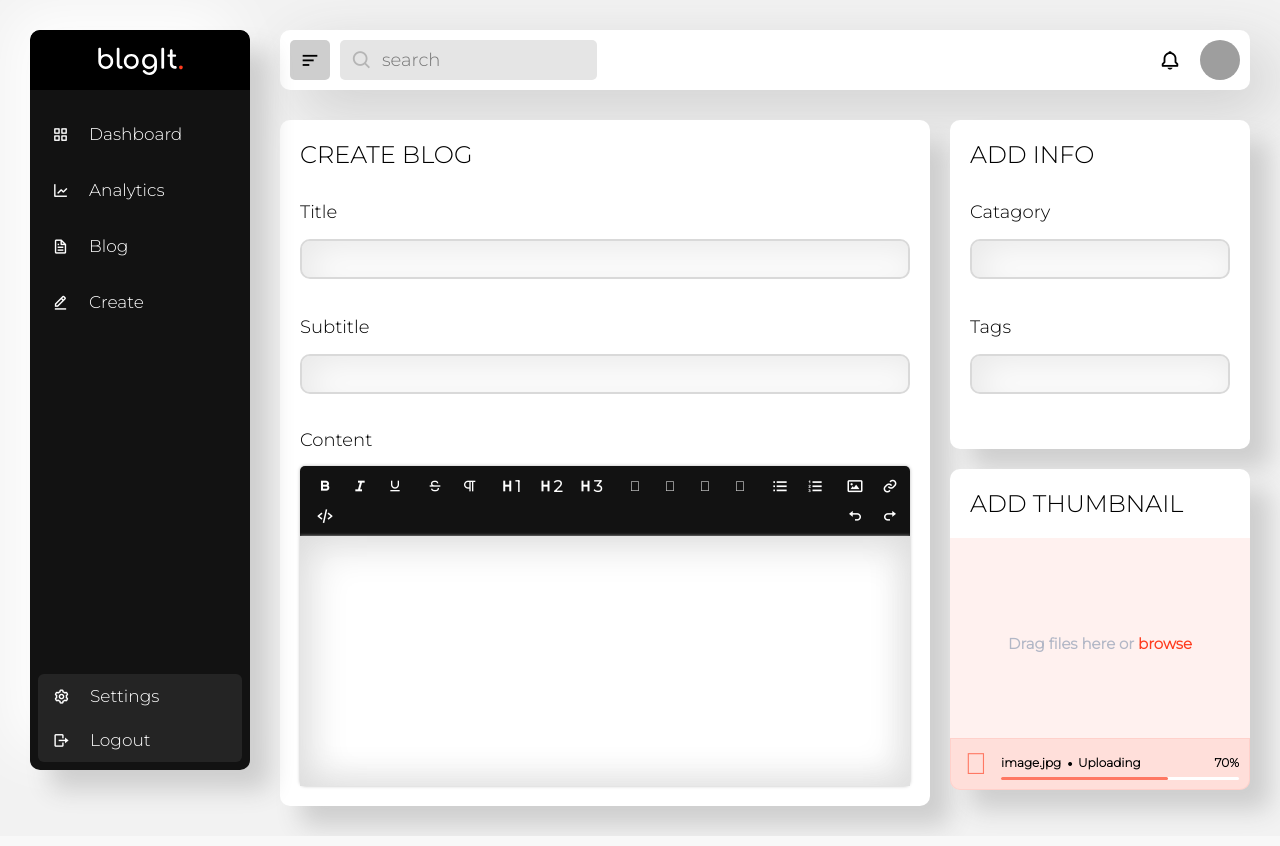
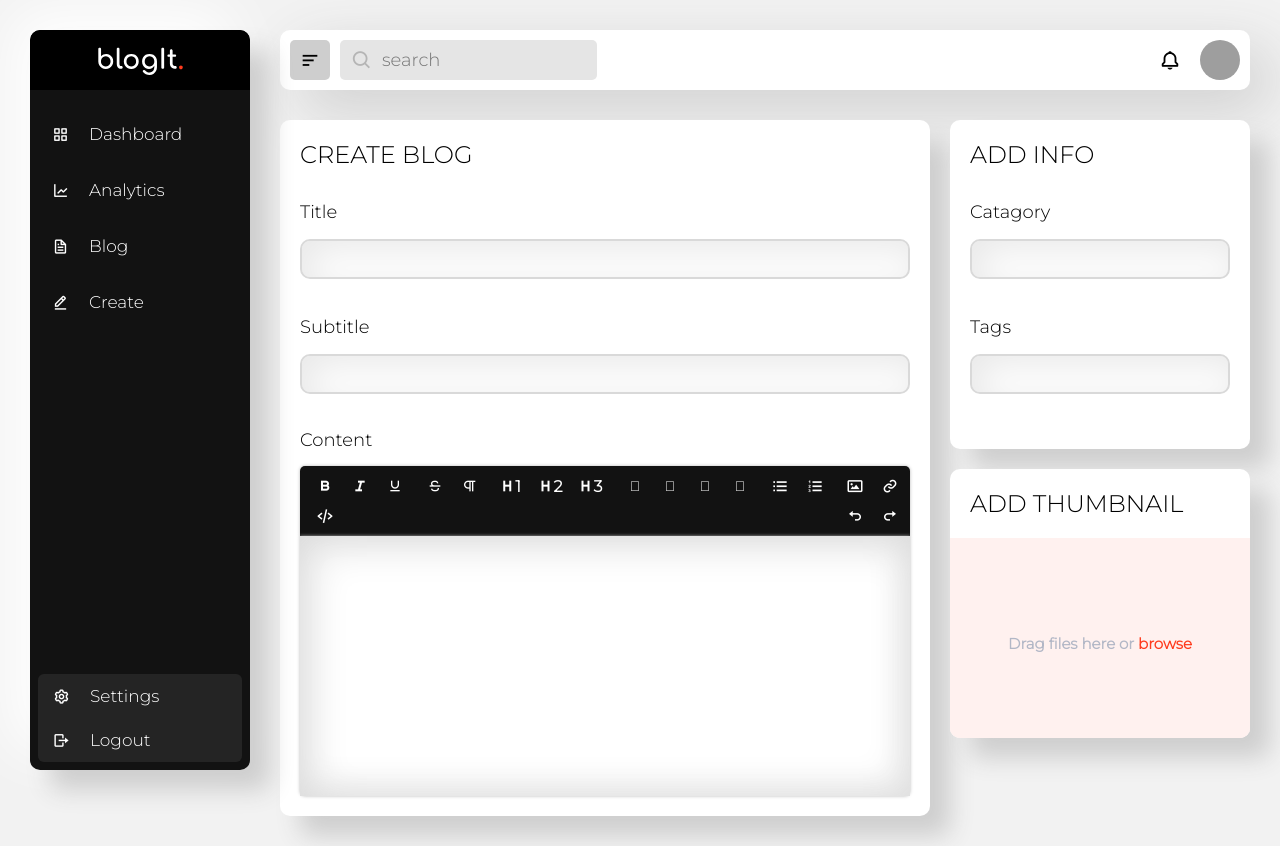
Before and after one commit to dasdebjeet/blogIt, a PHP site: page /all_projects/dashboard.php in a window 1280 px wide. Run offline with PHP 8.4, Linux system fonts and the light colour scheme; some libraries are stand-ins or nearby versions; grey boxes are pictures that could not be loaded.

Commit message:
dashboard blog image uploader is modified

```diff
--- a/css/dashboard_create_blog.css
+++ b/css/dashboard_create_blog.css
@@ -191,27 +191,56 @@
 }
 
 .dashboard_create_blog_image_upload_con {
-    /* margin: 0 20px; */
+    background: #fff1ef;
+    border-radius: 0 0 10px 10px;
 }
 
 .dashboard_create_blog_image_dropzone {
+    position: relative;
     background: #fff1ef;
+    height: 200px;
+    /* border: 1.5px dashed var(--themec); */
+    border-radius: 0 0 10px 10px;
+}
 
-    min-height: 200px;
-    /* border: 1.5px dashed var(--themec); */
-    /* border-radius: 10px 10px 0 0; */
+.dropzone_active {
+    background: #e0fff4 !important;
+}
+
+.dashboard_create_blog_image_dropzone_overlay {
+    background-repeat: no-repeat;
+    background-position: center;
+    background-size: cover;
+    position: absolute;
+    top: 0;
+    left: 0;
+    width: 100%;
+    height: 100%;
+    /* border-radius: inherit; */
+    cursor: pointer;
+    user-select: none;
+    overflow: hidden;
+}
+
+.dashboard_create_blog_image_dropzone_content {
+    flex-direction: column;
+    width: 100%;
+    height: 200px;
 }
 
 .blog_image_dropzone_icon {
     color: #ff7863;
     font-size: 5em;
+    transition: all 0.1s ease-in-out;
 }
 
 .blog_image_dropzone_text {
     margin-top: 10px;
     color: #b2b7c6;
+    text-align: center;
     font-size: 15px;
     font-weight: 600;
+    transition: all 0.1s ease-in-out;
 }
 
 .blog_image_dropzone_text span {
@@ -219,83 +248,63 @@
 }
 
 .blog_image_progress_preveiw_con {
+    /* display: none; */
     /* margin-top: 10px; */
 }
 
 .blog_image_progress_preveiw {
     background: #ff3b1d29;
     width: 100%;
-    border: 1px solid #ff3b1d14;
     border-radius: 0 0 10px 10px;
 }
 
-.blog_image_progress_preveiw_imgIcon {
+.blog_image_progress_preveiw_mainImgIcon {
     width: 50px;
     height: 50px;
+    color: #ff7863;
     font-size: 30px;
-    color: #ff7863;
 }
 
-.blog_image_progress_preveiw_img_detail {
+.blog_image_progress_preveiw_mainImg_content {
+    flex-direction: column;
     width: calc(100% - 50px);
-    padding-right: 10px;
-}
-
-.blog_image_progress_preveiw_img_detail_title {
-    justify-content: space-between;
-    width: 100%;
-    font-size: 12px;
+    height: 50px;
+    padding-right: 15px;
+    font-size: 13px;
     font-weight: 600;
 }
 
-.blog_image_progress_preveiw_img_detail_title .dot {
-    margin: 0 5px;
-    font-size: 2em;
+.blog_image_progress_preveiw_mainImg_details {
+    justify-content: space-between;
+    width: 100%;
 }
 
 .blog_image_progress_bar_con {
     background: #ffffff;
+    margin-top: 8px;
     width: 100%;
     height: 3px;
     border-radius: 5px;
+    transition: all 0.8s ease-in-out;
 }
 
 .blog_image_progress_bar {
     background: #ff7863;
-    width: 70%;
+    width: 0%;
     height: 100%;
     border-radius: 5px;
+    /* transition: all 0.8s ease-in-out; */
 }
 
-.dashboard_create_blog_image_dropzone_main_wrapper {
-    opacity: 0;
-    visibility: hidden;
-
-    position: absolute;
-    top: 0;
-    left: 0;
-    background: #fff1eff2;
-    width: 100%;
-    height: 100vh;
-    padding: 20px;
-    z-index: 999999;
+.blog_image_upload_completed {
+    width: 50px;
+    height: 50px;
+    color: #ff7863;
+    font-size: 20px;
+    cursor: pointer;
 }
 
-.dashboard_create_blog_image_dropzone_main_container {
-    height: 100%;
-    border: 2px dashed var(--themec);
+.preveiw_img_size {
+    margin-top: 3px;
+    font-size: 11px;
 }
-
-.dashboard_create_blog_image_dropzone_main_container_content {
-    flex-direction: column;
-}
-
-.dropzone_main_container_icon {
-    font-size: 3em;
-    font-weight: 600;
-}
-
-.dropzone_main_container_text {
-    margin-top: 10px;
-    font-size: 2em;
-}
--- a/css/dashboard_rich_textEditor.css
+++ b/css/dashboard_rich_textEditor.css
@@ -194,7 +194,7 @@
 .editor_body {
     background: #ffffff;
     width: 100%;
-    min-height: 250px;
+    min-height: 260px;
     padding: 15px 10px;
     font-size: 15px;
     box-shadow: inset 9px 9px 40px #dcdcdc,
--- a/dashboard.php
+++ b/dashboard.php
@@ -38,17 +38,6 @@
     </head>
 
     <body>
-
-        <div class="dashboard_create_blog_image_dropzone_main_wrapper">
-            <div class="dashboard_create_blog_image_dropzone_main_container flexc">
-                <div class="dashboard_create_blog_image_dropzone_main_container_content flexc">
-                    <div class="dropzone_main_container_icon">
-                        <i class="fal fa-plus"></i>
-                    </div>
-                    <div class="dropzone_main_container_text">Drop your files here</div>
-                </div>
-            </div>
-        </div>
         <div class="dashboard_wrapper flexc">
             <div class="dashboard_sidebar">
                 <a href="index.php" class="siteLogo flexc"><img src="./assests/siteLogo_W.svg"></a>
--- a/includes/dashboard_create_blog.php
+++ b/includes/dashboard_create_blog.php
@@ -78,11 +78,11 @@
             <div class="dashboard_create_blog_sec_title">Add Thumbnail</div>
 
             <div class="dashboard_create_blog_image_upload_con">
-                <!-- <img src="./assests/lastest_feed.jpg" style="width:100%; height:150px; object-fit:cover"> -->
 
 
                 <div class="dashboard_create_blog_image_dropzone flexc">
-                    <form class="dashboard_create_blog_image_dropzone_content mainImg_upload_form">
+                    <div class="dashboard_create_blog_image_dropzone_overlay flexc"></div>
+                    <form class="dashboard_create_blog_image_dropzone_content mainImg_upload_form flexc">
                         <input class="dashboard_create_blog_mainImage_inp" type="file" name="mainImg_file" hidden>
                         <div class="blog_image_dropzone_icon flexc"><i class="fal fa-cloud-upload"></i></div>
                         <div class="blog_image_dropzone_text">Drag files here or <span>browse</span></div>
@@ -90,18 +90,7 @@
                 </div>
 
                 <div class="blog_image_progress_preveiw_con flexc">
-                    <div class="blog_image_progress_preveiw flexc">
-                        <div class="blog_image_progress_preveiw_imgIcon flexc"><i class="fal fa-file-image"></i></div>
-                        <div class="blog_image_progress_preveiw_img_detail">
-                            <div class="blog_image_progress_preveiw_img_detail_title flexc">
-                                <div class="flexc"><span class="preveiw_img_name">image.jpg</span><span class="dot">•</span>Uploading</div>
-                                <div class="upload_percent flexc">70%</div>
-                            </div>
-                            <div class="blog_image_progress_bar_con">
-                                <div class="blog_image_progress_bar"></div>
-                            </div>
-                        </div>
-                    </div>
+                    <div class="blog_image_progress_preveiw flexc"></div>
                 </div>
 
             </div>
```
Also changed, not shown: js/dashboard_create_blog.js (+170 -0 lines), js/demo.php (added, +15 -0 lines).
